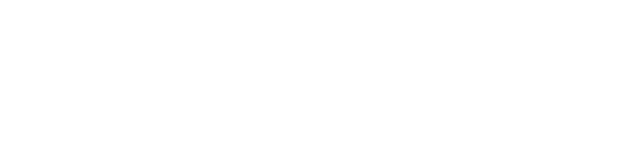
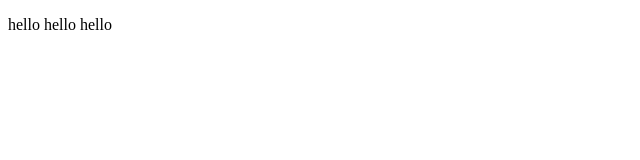
Before and after one commit to nandiro/nandweb, a plain HTML site: page docs/index.html in a window 1280 px wide. Shown: the whole page, without its empty margins (0-640 px from the left). Drawn offline with Linux system fonts and the light colour scheme.

Commit message:
body　にhello を三個追加

```diff
--- a/docs/index.html
+++ b/docs/index.html
@@ -4,5 +4,7 @@
         <meta charset="UTF-8">
         <title>nand_iro test web page</title>
     <head>
-<body></body>
+<body>
+    <p>hello hello hello</p>
+</body>
 </html>
```
